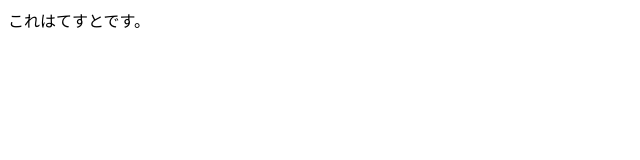
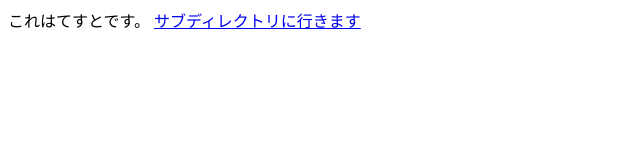
Before and after one commit to hiro-maruyama/test_sim, a plain HTML site: page index.html in a window 1280 px wide. Shown: the whole page, without its empty margins (0-640 px from the left). Drawn offline with Linux system fonts and the light colour scheme.

Commit message:
Update index.html

```diff
--- a/index.html
+++ b/index.html
@@ -5,6 +5,6 @@
 </head>
 <body>
 これはてすとです。
-<a href="./subdir/subtest.html>サブディレクトリに行きます</a>
+<a href="https://hiro-maruyama.github.io/test_sim/subdir/subtest.html">サブディレクトリに行きます</a>
 </body>
 </html>
```
